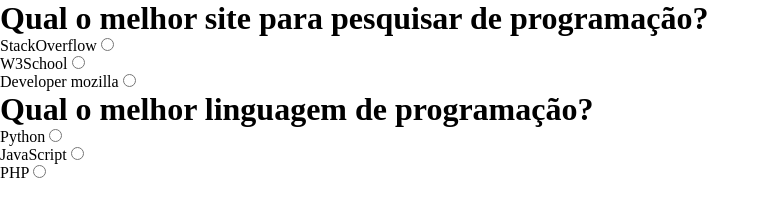
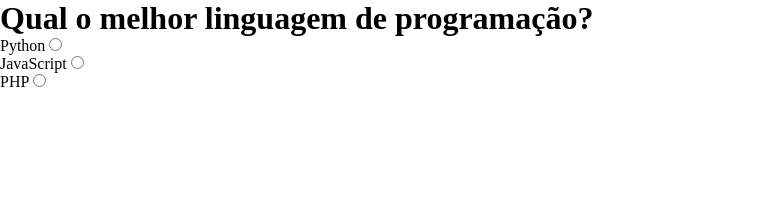
Before and after one commit to EzequielMagalhaes/Base_Form-Javascript, a plain HTML site: page index.html in a window 1280 px wide. Shown: the whole page, without its empty margins (0-770 px from the left). Drawn offline with Linux system fonts and the light colour scheme.

Commit message:
Atualizando HTML

```diff
--- a/index.html
+++ b/index.html
@@ -4,28 +4,6 @@
     <link rel="stylesheet" href="style.css">
 </head>
 <body>
-    <div class="title">
-        <h1>Qual o melhor site para pesquisar de programação?</h1>
-    </div>
-
-    <form class="pergunta">
-        <div class="resposta">
-            <span>StackOverflow</span>
-            <input type="radio" name="pergunta1" value="correta" >
-            <br>
-        </div>
-        <div class="class">
-            <span>W3School</span>
-            <input type="radio" name="pergunta1" value="incorreta" >
-            <br>
-        </div>
-        <div class="class">
-            <span>Developer mozilla</span>
-            <input type="radio" name="pergunta1" value="incorreta" >
-            <br>
-        </div>
-    </form>
-
     <div class="title">
         <h1>Qual o melhor linguagem de programação?</h1>
     </div>
```
